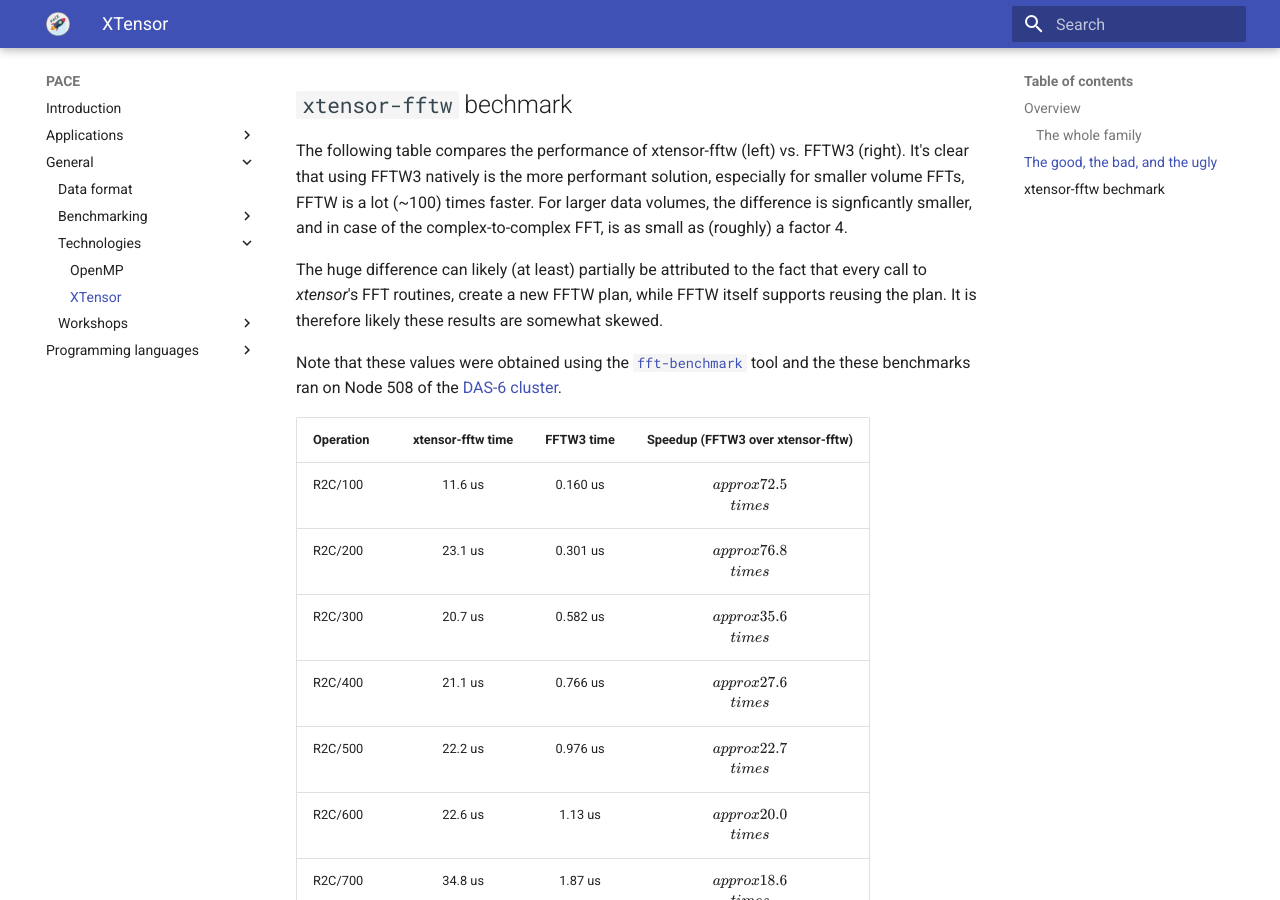
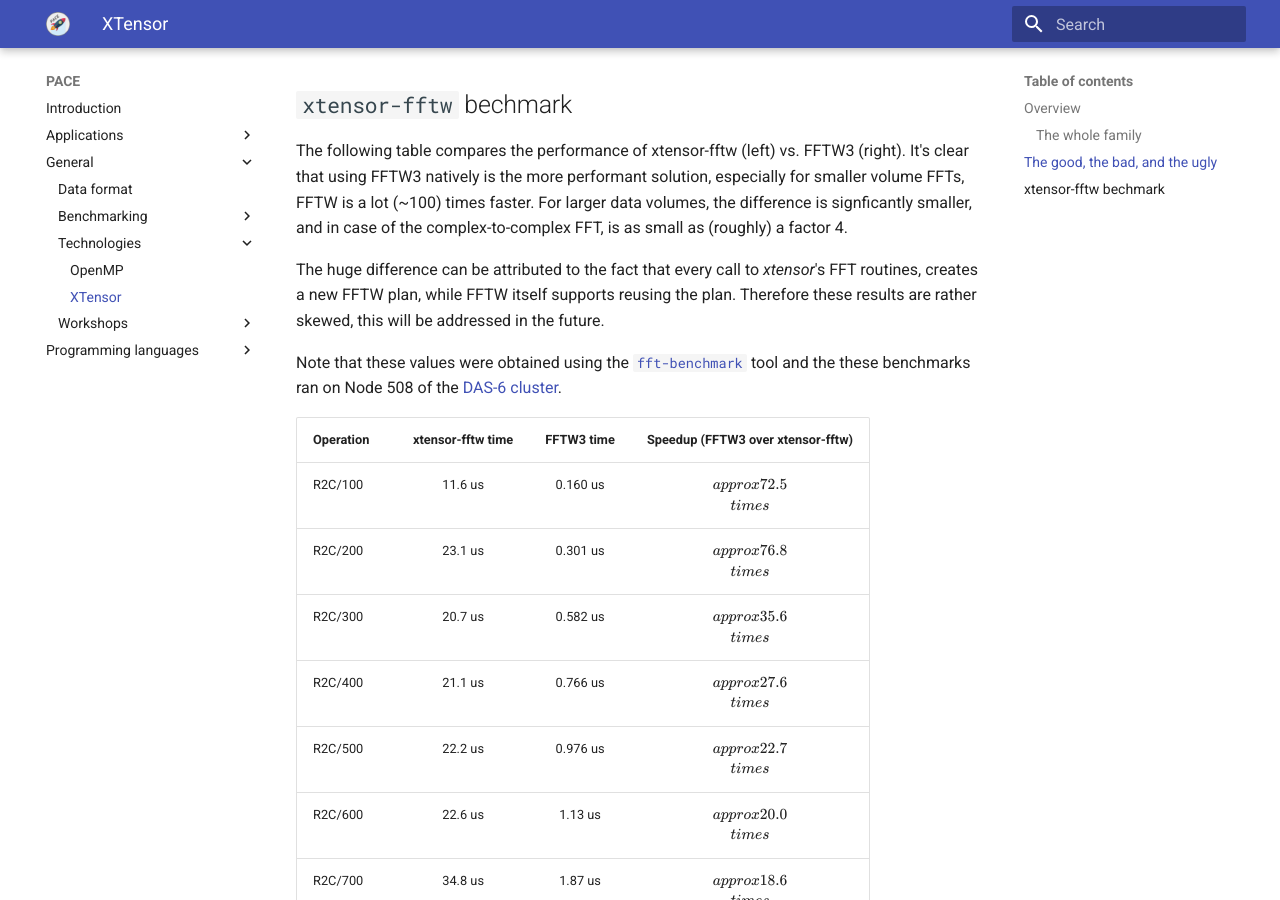
Before and after one commit to astron-rd/PACE, an MkDocs documentation site: the page built from docs/general/technologies/xtensor.md, in a window 1280 px wide and 900 px high, scrolled down 1376 px. Built offline with MkDocs 1.6.1 and Material for MkDocs 9.7.7, drawn with Linux system fonts in a browser that asks for light colours; nearby versions of some CDN libraries.

Commit message:
Clarify plan issue

```diff
--- a/docs/general/technologies/xtensor.md
+++ b/docs/general/technologies/xtensor.md
@@ -32,7 +32,7 @@
 
 The following table compares the performance of xtensor-fftw (left) vs. FFTW3 (right). It's clear that using FFTW3 natively is the more performant solution, especially for smaller volume FFTs, FFTW is a lot (~100) times faster. For larger data volumes, the difference is signficantly smaller, and in case of the complex-to-complex FFT, is as small as (roughly) a factor 4.
 
-The huge difference can likely (at least) partially be attributed to the fact that every call to *xtensor*'s FFT routines, create a new FFTW plan, while FFTW itself supports reusing the plan. It is therefore likely these results are somewhat skewed.
+The huge difference can be attributed to the fact that every call to *xtensor*'s FFT routines, creates a new FFTW plan, while FFTW itself supports reusing the plan. Therefore these results are rather skewed, this will be addressed in the future.
 
 Note that these values were obtained using the [`fft-benchmark`](https://git.astron.nl/RD/fft-benchmark) tool and the these benchmarks ran on Node 508 of the [DAS-6 cluster](https://www.cs.vu.nl/das6/clusters.shtml).
 
```
